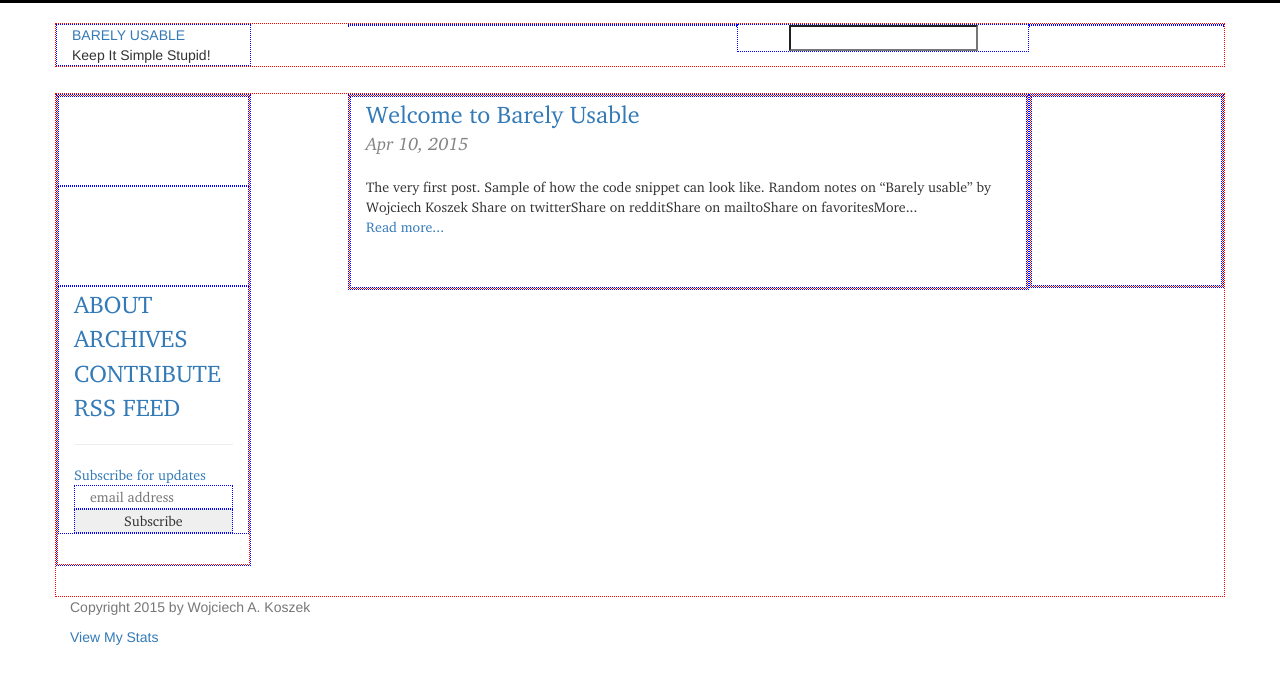
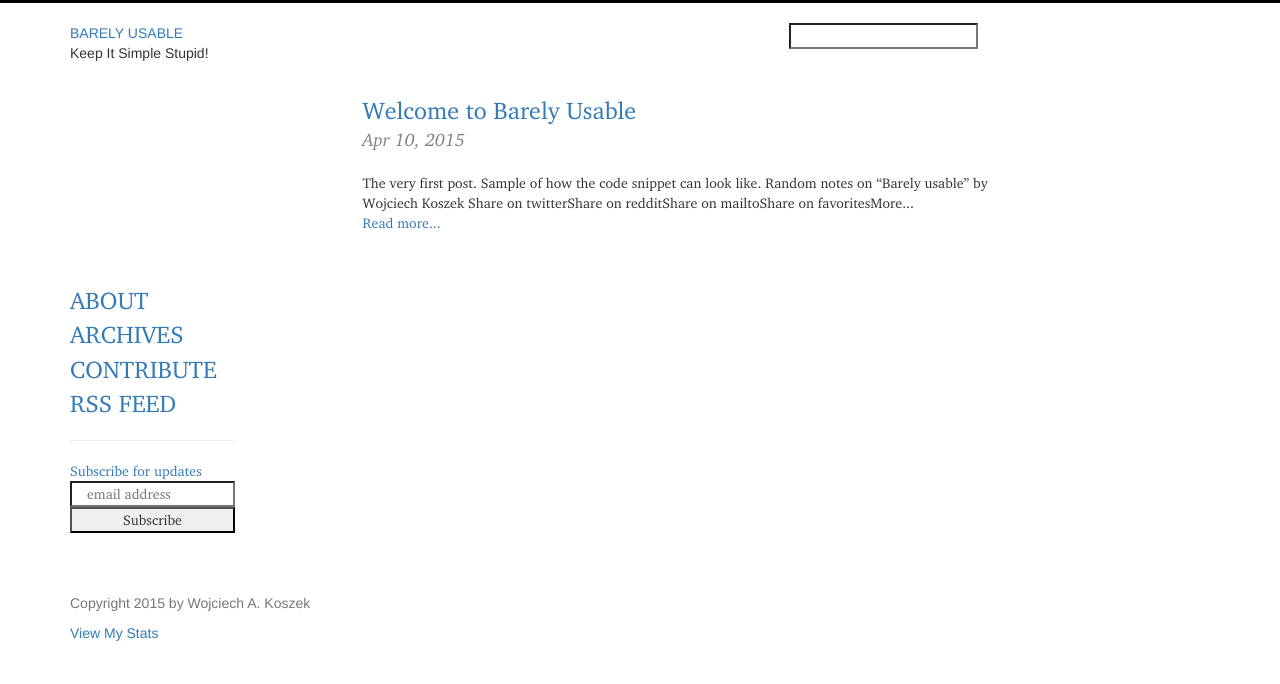
Before and after one commit to wkoszek/barelyusable, a Jekyll site: the page built from index.html, in a window 1280 px wide. Shown: the top 684 px of the page. Built offline with Jekyll 4.4.1, drawn with Linux system fonts in a browser that asks for light colours; nearby versions of some CDN libraries; comment, search, counter and statistics services are not loaded.

Commit message:
Remove frames.

```diff
--- a/_includes/head.html
+++ b/_includes/head.html
@@ -32,43 +32,43 @@
 				margin-bottom: 20px;
 			}
 
-			.row { border: dotted 1px red; }
-			.col-md-1,
-			.col-md-2,
-			.col-md-3,
-			.col-md-4,
-			.col-md-5,
-			.col-md-6,
-			.col-md-7,
-			.col-md-8,
-			.col-md-9,
-			.col-md-10,
-			.col-md-11,
-			.col-md-12,
-			.col-sm-1,
-			.col-sm-2,
-			.col-sm-3,
-			.col-sm-4,
-			.col-sm-5,
-			.col-sm-6,
-			.col-sm-7,
-			.col-sm-8,
-			.col-sm-9,
-			.col-sm-10,
-			.col-sm-11,
-			.col-sm-12
-			.col-xs-1,
-			.col-xs-2,
-			.col-xs-3,
-			.col-xs-4,
-			.col-xs-5,
-			.col-xs-6,
-			.col-xs-7,
-			.col-xs-8,
-			.col-xs-9,
-			.col-xs-10,
-			.col-xs-11,
-			.col-xs-12
+			.row- { border: dotted 1px red; }
+			.col--md-1,
+			.col--md-2,
+			.col--md-3,
+			.col--md-4,
+			.col--md-5,
+			.col--md-6,
+			.col--md-7,
+			.col--md-8,
+			.col--md-9,
+			.col--md-10,
+			.col--md-11,
+			.col--md-12,
+			.col--sm-1,
+			.col--sm-2,
+			.col--sm-3,
+			.col--sm-4,
+			.col--sm-5,
+			.col--sm-6,
+			.col--sm-7,
+			.col--sm-8,
+			.col--sm-9,
+			.col--sm-10,
+			.col--sm-11,
+			.col--sm-12
+			.col--xs-1,
+			.col--xs-2,
+			.col--xs-3,
+			.col--xs-4,
+			.col--xs-5,
+			.col--xs-6,
+			.col--xs-7,
+			.col--xs-8,
+			.col--xs-9,
+			.col--xs-10,
+			.col--xs-11,
+			.col--xs-12
 			{
 				border: dotted 1px blue;
 			}
```
